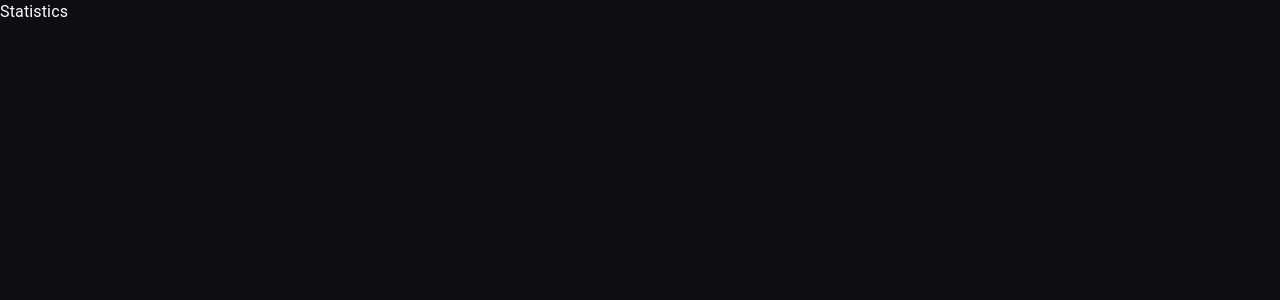
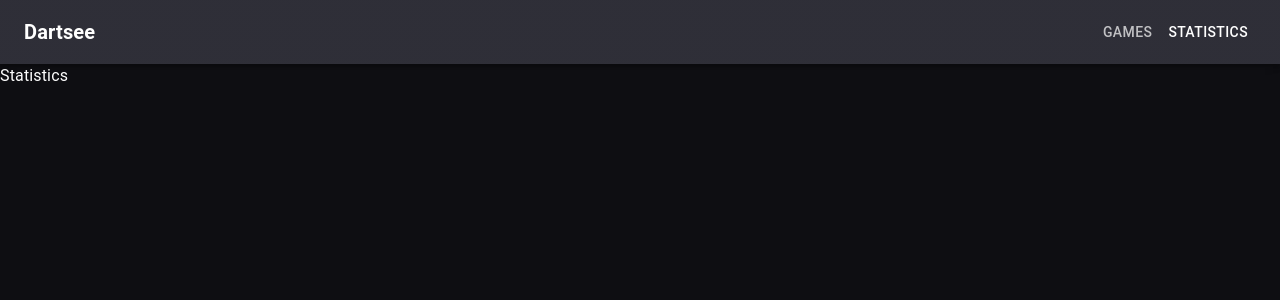
Before and after one commit to hamsaal/dartsee_application, a React (Vite) app in the folder frontend/: page /statistics in a window 1280 px wide. Shown: the top 300 px of the page. Built offline with nearby package versions, Linux system fonts and the light colour scheme.

Commit message:
feat(frontend): addNavbar

```diff
--- a/frontend/src/App.tsx
+++ b/frontend/src/App.tsx
@@ -3,6 +3,7 @@ import { ThemeProvider, CssBaseline } from '@mui/material'
 import { QueryClient, QueryClientProvider } from '@tanstack/react-query'
 import theme from './theme/theme'
 import GamesListPage from './pages/games/GamesListPage'
+import Navbar from './components/NavBar'
 
 const queryClient = new QueryClient({
   defaultOptions: {
@@ -20,6 +21,7 @@ export default function App() {
       <ThemeProvider theme={theme}>
         <CssBaseline />
         <BrowserRouter>
+          <Navbar />
           <Routes>
             <Route path="/" element={<GamesListPage />} />
             <Route path="/games/:id" element={<div>Game Detail</div>} />
--- /dev/null
+++ b/frontend/src/components/NavBar.tsx
@@ -0,0 +1,40 @@
+import { AppBar, Toolbar, Typography, Button, Box } from '@mui/material'
+import { useNavigate, useLocation } from 'react-router-dom'
+
+export default function Navbar() {
+  const navigate = useNavigate()
+  const location = useLocation()
+
+  return (
+    <AppBar position="sticky">
+      <Toolbar>
+        <Typography
+          variant="h6"
+          onClick={() => navigate('/')}
+          sx={{ cursor: 'pointer', fontWeight: 700 }}
+        >
+          Dartsee
+        </Typography>
+        <Box sx={{ flexGrow: 1 }} />
+        <Button
+          color="inherit"
+          onClick={() => navigate('/')}
+          sx={{
+            opacity: location.pathname === '/' ? 1 : 0.7,
+          }}
+        >
+          Games
+        </Button>
+        <Button
+          color="inherit"
+          onClick={() => navigate('/statistics')}
+          sx={{
+            opacity: location.pathname === '/statistics' ? 1 : 0.7,
+          }}
+        >
+          Statistics
+        </Button>
+      </Toolbar>
+    </AppBar>
+  )
+}
```
